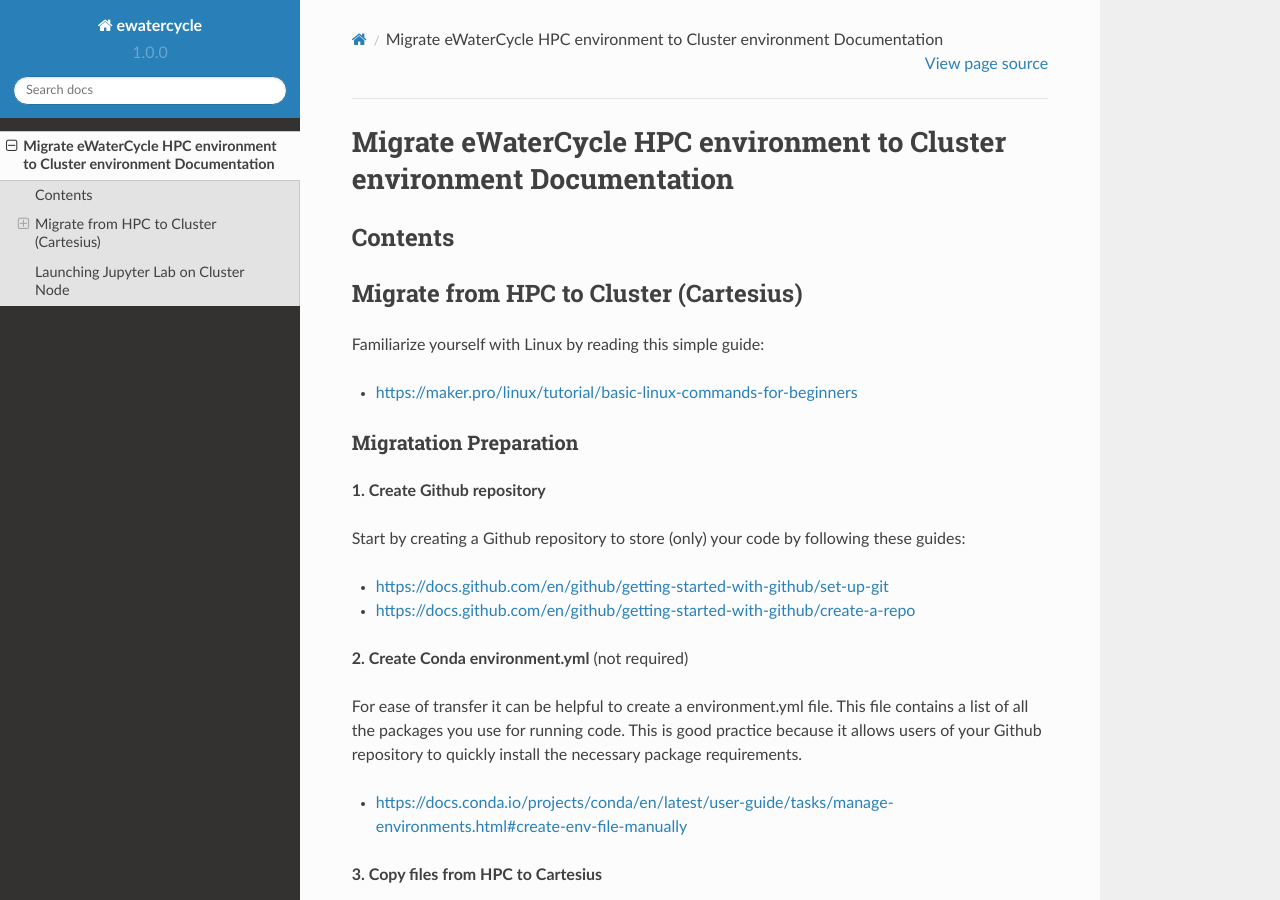
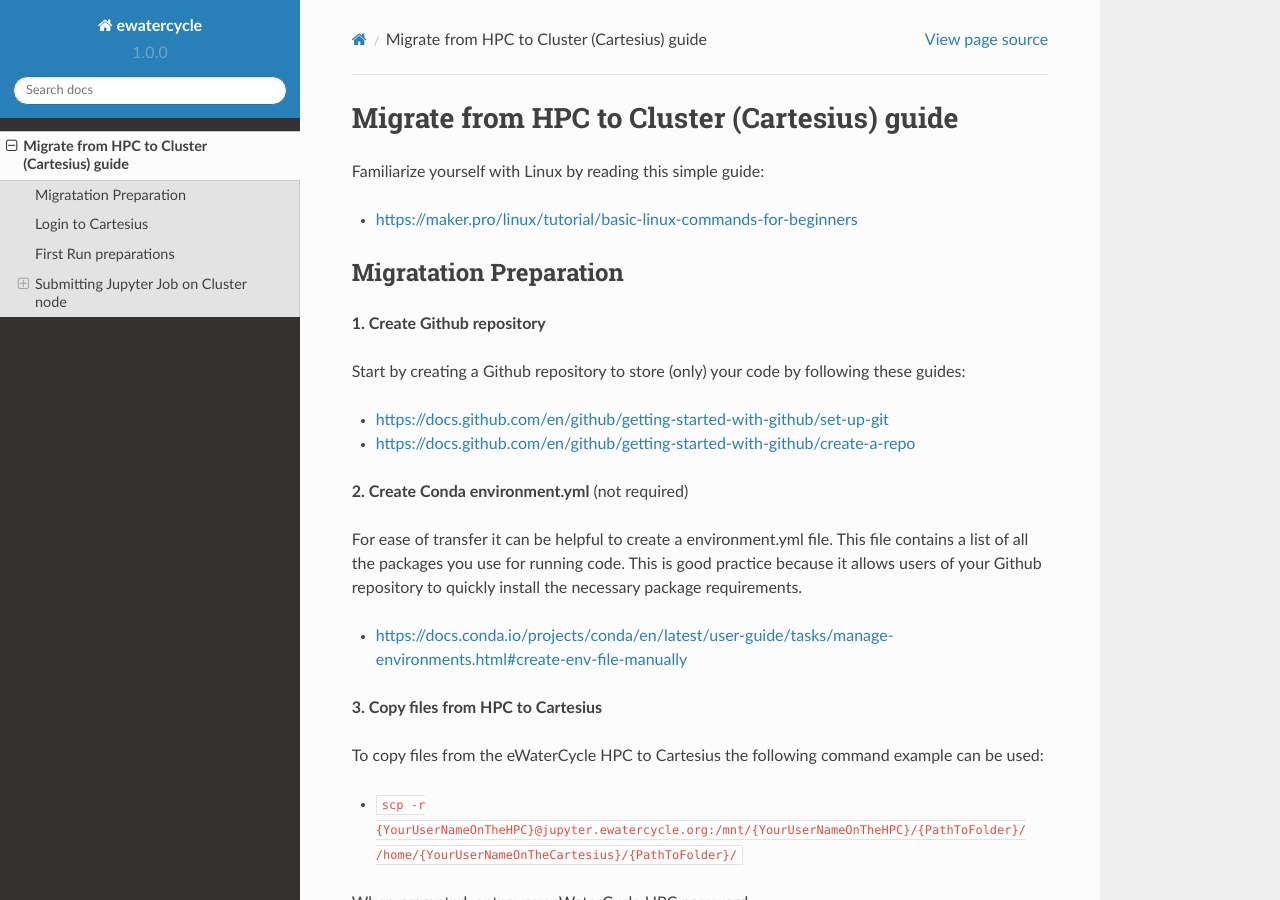
Before and after one commit to eWaterCycle/ewatercycle, a Sphinx documentation site: the page built from docs/hpc_to_cluster.rst, in a window 1280 px wide and 900 px high. Built offline with Sphinx 7.4.7 and the Read the Docs theme 2.0.0, drawn with Linux system fonts in a browser that asks for light colours; pages that are not in the unit, such as notebooks, are missing from menus.

Commit message:
remove the section content and revise the title

```diff
--- a/docs/hpc_to_cluster.rst
+++ b/docs/hpc_to_cluster.rst
@@ -1,21 +1,5 @@
-Migrate eWaterCycle HPC environment to Cluster environment Documentation
-========================================================================
-
-
-========
-Contents
-========
-
-.. toctree::
-   :maxdepth: 2
-   preperation.rst
-   login.rst
-   :caption: Contents:
-
-
-=======================================
-Migrate from HPC to Cluster (Cartesius)
-=======================================
+Migrate from HPC to Cluster (Cartesius) guide
+=============================================
 Familiarize yourself with Linux by reading this simple guide:
 
 - https://maker.pro/linux/tutorial/basic-linux-commands-for-beginners
```
